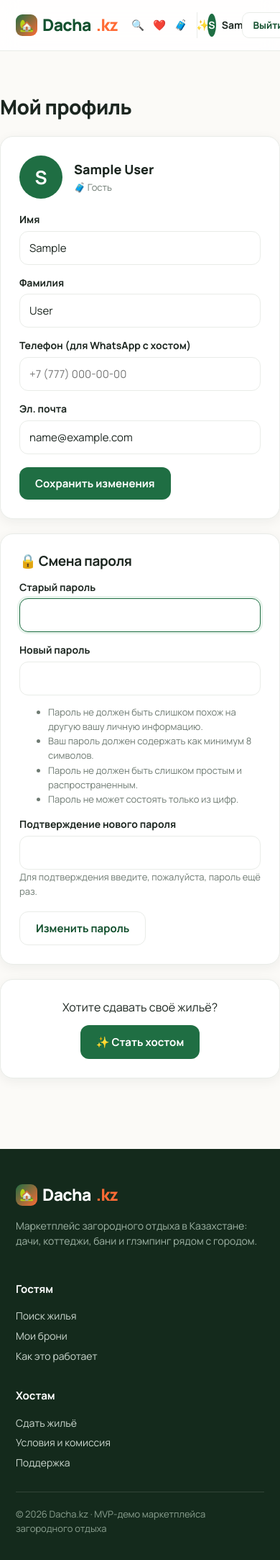
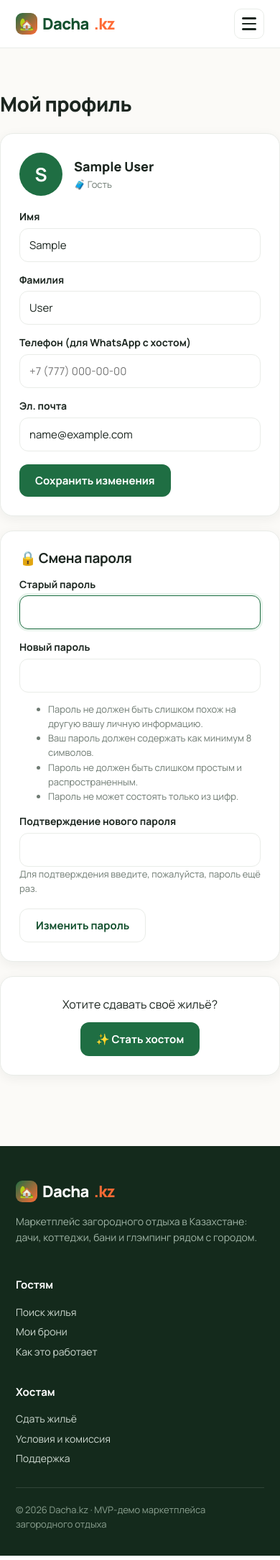
Before and after one commit to Madiyar77758/Dacha.kz, a Django app: page /accounts/profile/ in a window 390 px wide. Shown: the whole page at 72% size. Run offline with Django 5.2, Linux system fonts and the light colour scheme; the visitor is signed in with stand-in values (Sample User, id 1).

Commit message:
Add mobile burger menu (responsive header)
Co-Authored-By: Claude Opus 4.8 <noreply@anthropic.com>

```diff
--- a/static/css/style.css
+++ b/static/css/style.css
@@ -31,22 +31,64 @@ img{display:block}
 /* ===== Header ===== */
 header.nav{
   position:sticky;top:0;z-index:100;
-  background:rgba(255,255,255,.82);backdrop-filter:blur(12px);
+  background:rgba(255,255,255,.92);backdrop-filter:blur(12px);
   border-bottom:1px solid var(--line);
 }
-.nav-inner{display:flex;align-items:center;gap:6px;height:70px;overflow:hidden}
-.logo{font-weight:800;font-size:23px;color:var(--green-d);letter-spacing:-.03em;display:flex;align-items:center;gap:7px;flex:0 0 auto}
+.nav-inner{display:flex;align-items:center;gap:6px;height:66px}
+.logo{font-weight:800;font-size:22px;color:var(--green-d);letter-spacing:-.03em;display:flex;align-items:center;gap:7px;flex:0 0 auto}
 .logo:hover{text-decoration:none;opacity:.85}
 .logo .mark{width:30px;height:30px;border-radius:9px;background:linear-gradient(135deg,var(--green),var(--accent));display:inline-flex;align-items:center;justify-content:center;color:#fff;font-size:16px}
 .logo span{color:var(--accent)}
+
+.nav-collapse{display:flex;align-items:center;flex:1;min-width:0}
 .nav-menu{display:flex;align-items:center;gap:4px;margin-left:auto}
 .nav-right{display:flex;align-items:center;gap:10px;margin-left:12px;padding-left:14px;border-left:1px solid var(--line)}
 .nav-link{display:inline-flex;align-items:center;gap:6px;white-space:nowrap;font-weight:600;font-size:14.5px;
   color:var(--text);padding:9px 13px;border-radius:10px;transition:background .15s,color .15s}
 .nav-link:hover{background:var(--green-l);color:var(--green-d);text-decoration:none}
-.nav-user{display:inline-flex;align-items:center;gap:8px;font-weight:700;font-size:14px;color:var(--text)}
-.avatar{width:32px;height:32px;border-radius:50%;background:var(--green);color:#fff;display:inline-flex;align-items:center;justify-content:center;font-weight:700;font-size:14px}
-@media(max-width:680px){.nav-link span.hide-sm{display:none}}
+.nav-user{display:inline-flex;align-items:center;gap:8px;font-weight:700;font-size:14px;color:var(--text);text-decoration:none}
+.nav-user:hover{text-decoration:none;color:var(--green-d)}
+.avatar{width:32px;height:32px;border-radius:50%;background:var(--green);color:#fff;display:inline-flex;align-items:center;justify-content:center;font-weight:700;font-size:14px;flex:0 0 auto}
+
+/* Бургер скрыт на десктопе */
+.nav-burger{display:none}
+
+/* ===== Мобильная навигация ===== */
+@media(max-width:760px){
+  .nav-burger{
+    display:flex;flex-direction:column;justify-content:center;gap:5px;
+    width:42px;height:42px;margin-left:auto;border-radius:10px;cursor:pointer;
+    border:1.5px solid var(--line);background:#fff;flex:0 0 auto;
+  }
+  .nav-burger span{display:block;height:2.5px;width:20px;margin:0 auto;background:var(--text);border-radius:2px;transition:.25s}
+
+  /* Выпадающая панель */
+  .nav-collapse{
+    position:absolute;top:66px;left:0;right:0;
+    flex-direction:column;align-items:stretch;
+    background:#fff;border-bottom:1px solid var(--line);
+    box-shadow:0 12px 24px rgba(0,0,0,.10);
+    padding:10px 16px 16px;gap:4px;
+    max-height:0;overflow:hidden;opacity:0;pointer-events:none;
+    transition:max-height .28s ease,opacity .2s,padding .28s;
+  }
+  .nav-toggle-cb:checked ~ .nav-inner .nav-collapse{
+    max-height:80vh;opacity:1;pointer-events:auto;
+  }
+  /* Анимация бургера в крестик */
+  .nav-toggle-cb:checked ~ .nav-inner .nav-burger span:nth-child(1){transform:translateY(7.5px) rotate(45deg)}
+  .nav-toggle-cb:checked ~ .nav-inner .nav-burger span:nth-child(2){opacity:0}
+  .nav-toggle-cb:checked ~ .nav-inner .nav-burger span:nth-child(3){transform:translateY(-7.5px) rotate(-45deg)}
+
+  .nav-menu{flex-direction:column;align-items:stretch;width:100%;gap:2px;margin:0}
+  .nav-menu .nav-link{font-size:16px;padding:13px 14px;border-radius:12px}
+  .nav-right{flex-direction:column;align-items:stretch;width:100%;
+    margin:8px 0 0;padding:10px 0 0;border-left:none;border-top:1px solid var(--line);gap:8px}
+  .nav-right .nav-user{padding:10px 14px;border-radius:12px;background:var(--green-l);font-size:16px}
+  .nav-right .nav-link{font-size:16px;padding:13px 14px}
+  .nav-right form,.nav-right .btn{width:100%}
+  .nav-right .btn{padding:13px;font-size:16px}
+}
 
 /* ===== Buttons ===== */
 .btn{display:inline-flex;align-items:center;justify-content:center;gap:8px;
--- a/templates/base.html
+++ b/templates/base.html
@@ -25,25 +25,34 @@
 </head>
 <body>
 <header class="nav">
+  <input type="checkbox" id="navToggle" class="nav-toggle-cb" hidden>
   <div class="container nav-inner">
     <a class="logo" href="{% url 'home' %}" title="На главную"><span class="mark">🏡</span>Dacha<span>.kz</span></a>
+
+    <!-- Бургер (только на мобиле) -->
+    <label for="navToggle" class="nav-burger" aria-label="Меню">
+      <span></span><span></span><span></span>
+    </label>
+
+    <!-- Меню: на десктопе в строке, на мобиле — выпадающая панель -->
+    <div class="nav-collapse">
       <nav class="nav-menu">
-      <a class="nav-link" href="{% url 'home' %}">🔍 <span class="hide-sm">Поиск</span></a>
+        <a class="nav-link" href="{% url 'home' %}">🔍 <span class="nav-label">Поиск</span></a>
         {% if user.is_authenticated %}
-        <a class="nav-link" href="{% url 'favorites' %}">❤️ <span class="hide-sm">Избранное</span></a>
-        <a class="nav-link" href="{% url 'my_bookings' %}">🧳 <span class="hide-sm">Мои брони</span></a>
+          <a class="nav-link" href="{% url 'favorites' %}">❤️ <span class="nav-label">Избранное</span></a>
+          <a class="nav-link" href="{% url 'my_bookings' %}">🧳 <span class="nav-label">Мои брони</span></a>
           {% if user.is_host %}
-          <a class="nav-link" href="{% url 'host_dashboard' %}">📋 <span class="hide-sm">Кабинет хоста</span></a>
+            <a class="nav-link" href="{% url 'host_dashboard' %}">📋 <span class="nav-label">Кабинет хоста</span></a>
           {% else %}
-          <a class="nav-link" href="{% url 'become_host' %}">✨ <span class="hide-sm">Стать хостом</span></a>
+            <a class="nav-link" href="{% url 'become_host' %}">✨ <span class="nav-label">Стать хостом</span></a>
           {% endif %}
         {% endif %}
       </nav>
       <div class="nav-right">
         {% if user.is_authenticated %}
-        <a class="nav-user" href="{% url 'profile' %}" title="Мой профиль" style="text-decoration:none">
+          <a class="nav-user" href="{% url 'profile' %}" title="Мой профиль">
             <span class="avatar">{{ user.first_name|first|default:user.username|first|upper }}</span>
-          <span class="hide-sm">{{ user.first_name|default:user.username }}</span>
+            <span class="nav-label">{{ user.first_name|default:user.username }}</span>
           </a>
           <form action="{% url 'logout' %}" method="post" style="margin:0">{% csrf_token %}
             <button class="btn btn-ghost btn-sm">Выйти</button>
@@ -52,6 +61,7 @@
           <a class="nav-link" href="{% url 'login' %}">Войти</a>
           <a class="btn btn-sm" href="{% url 'signup' %}">Регистрация</a>
         {% endif %}
+      </div>
     </div>
   </div>
 </header>
```
Lines whose indentation alone changed are shown as unchanged.
